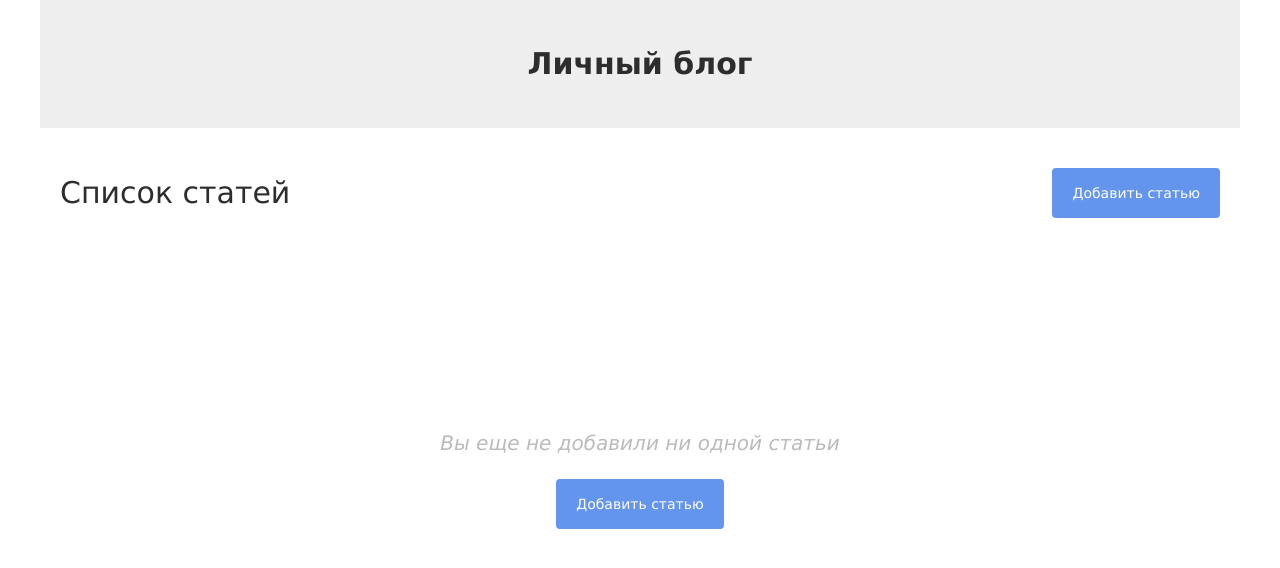
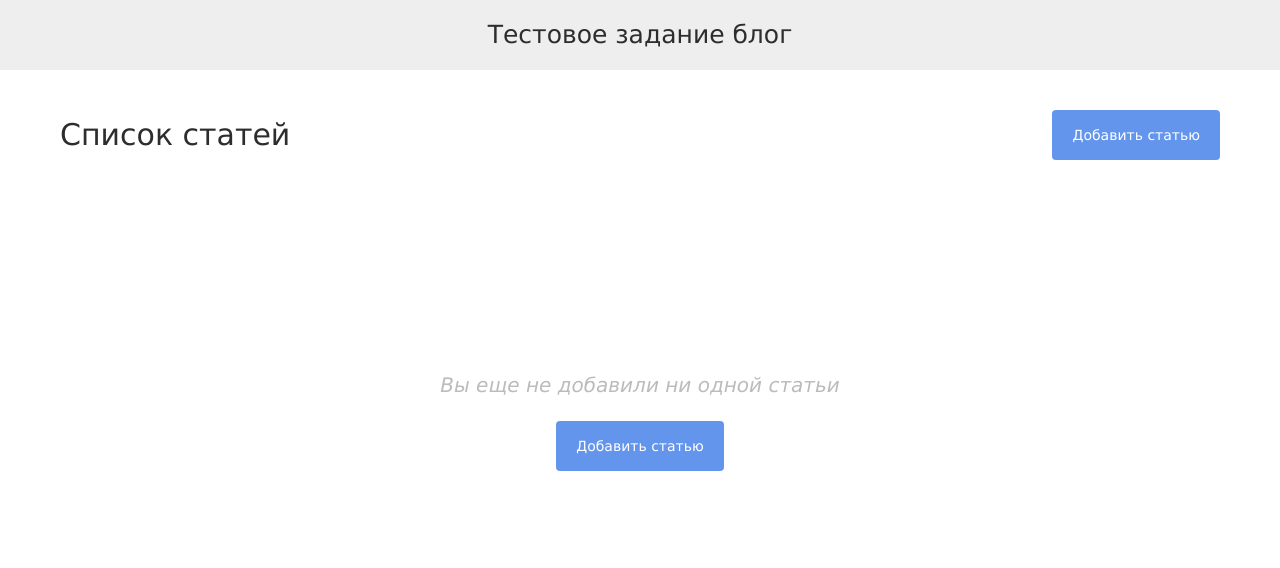
Before and after one commit to amalgama-web/vue_blog, a Vue app: page / in a window 1280 px wide. Shown: the top 568 px of the page. Built offline with nearby package versions, Linux system fonts and the light colour scheme.

Commit message:
additional loading for articles

```diff
--- a/src/App.vue
+++ b/src/App.vue
@@ -3,8 +3,10 @@
         <div class="preloader"></div>
     </div>
 
-    <header class="l-container header">
-        <div class="header__title">Личный блог</div>
+    <header class="header">
+        <div class="l-section">
+            <div class="header__title">Тестовое задание блог</div>
+        </div>
     </header>
 
     <router-view></router-view>
@@ -118,13 +120,12 @@
 
     .header {
         background-color: #eee;
-        padding-top: 40px;
-        padding-bottom: 40px;
+        padding-top: 15px;
+        padding-bottom: 15px;
 
         &__title {
             text-align: center;
-            font-size: 30px;
-            font-weight: 700;
+            font-size: 25px;
         }
     }
 
--- a/src/views/ArticlesList.vue
+++ b/src/views/ArticlesList.vue
@@ -53,16 +53,18 @@
 </template>
 
 <script>
-    import { fakeApi } from '../fakeApi.js'
+    import { fakeApi } from '../fakeApi.js';
+
     export default {
         data() {
             return {
                 isInitialDataLoaded: false,
+                isAdditionalLoadingActive: false,
                 articleList: [],
 
                 currentMaxIndex: 5,
                 articlesTotalLength: null,
-                isAdditionalLoadingActive: false,
+                observer: null
             }
         },
 
@@ -86,7 +88,7 @@
             startLoadingObserver() {
                 if( !this.$refs.additionalLoadingMarker ) return;
 
-                let observer = new IntersectionObserver( (entries) => {
+                this.observer = new IntersectionObserver( (entries) => {
                     if(entries[0].intersectionRatio !== 1) return;
                     this.additionalLoading();
                 }, {
@@ -94,11 +96,12 @@
                     rootMargin: '0px',
                     threshold: 1
                 });
-                observer.observe(this.$refs.additionalLoadingMarker);
+                this.observer.observe(this.$refs.additionalLoadingMarker);
             },
 
             destroyLoadingObserver() {
-
+                this.observer.disconnect();
+                this.observer = null;
             },
 
             additionalLoading() {
```
